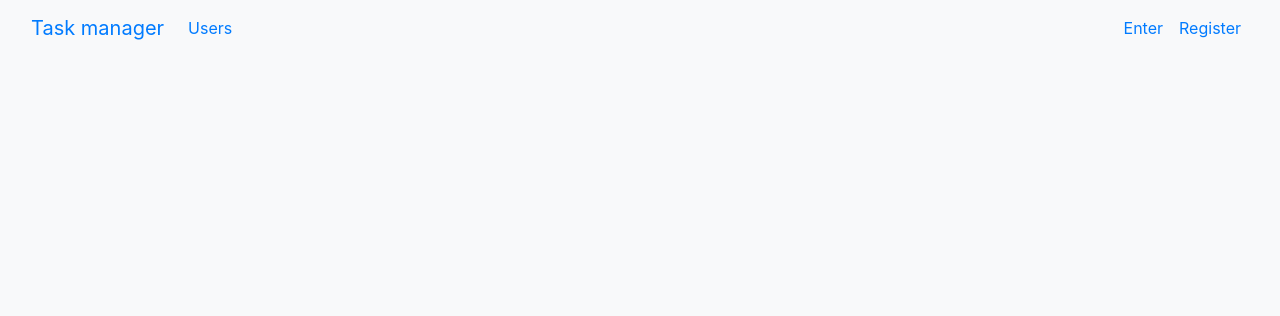
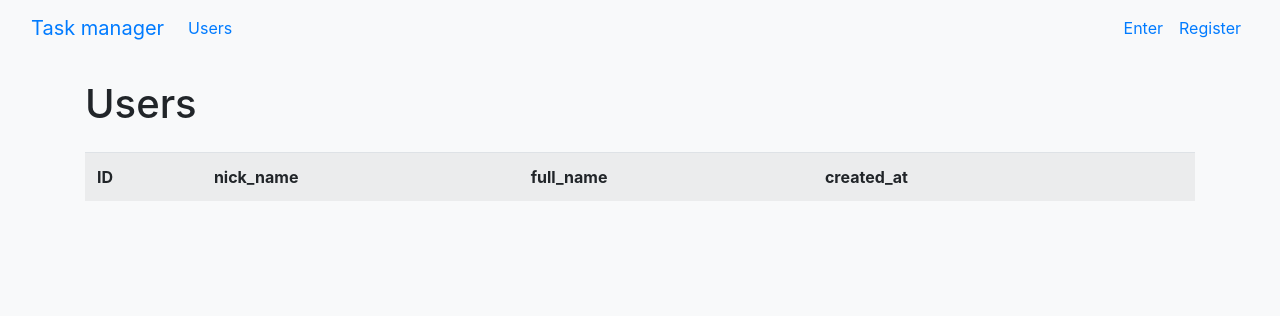
Before and after one commit to yuriy-kormin/python-project-52, a Django app: page / in a window 1280 px wide. Shown: the top 316 px of the page. Run offline with Django 4.2, Linux system fonts and the light colour scheme; lists and menus that the app fills with data are empty; some libraries are stand-ins or nearby versions.

Commit message:
update table view for user list

```diff
--- a/task_manager/templates/users/list.html
+++ b/task_manager/templates/users/list.html
@@ -1,7 +1,23 @@
 {% extends "base.html" %}
-{% block user_list %}
-   <h3> block header</h3>
-   {% for user in users %}
-      <p> {{user.first_name}}</p>
-   {% endfor %}
+    {% load i18n %}
+{% block page_content %}
+   <h1 class="my-4"> {% translate "Users" %}</h1>
+    <table class = "table table-striped">
+        <tr>
+            <th>{% translate 'ID' %}</th>
+            <th>{% translate 'nick_name' %}</th>
+            <th>{% translate 'full_name' %}</th>
+            <th>{% translate 'created_at' %}</th>
+            <th></th>
+        </tr>
+        {% for user in users %}
+            <tr>
+                <td> {{user.id}}</td>
+                <td> {{user.nick_name}}</td>
+                <td> {{ user.first_name }}  {{user.last_name}}</td>
+                <td> {{user.created_at}}</td>
+                <td> empty </td>
+            </tr>
+        {% endfor %}
+    </table>
 {% endblock %}
```
